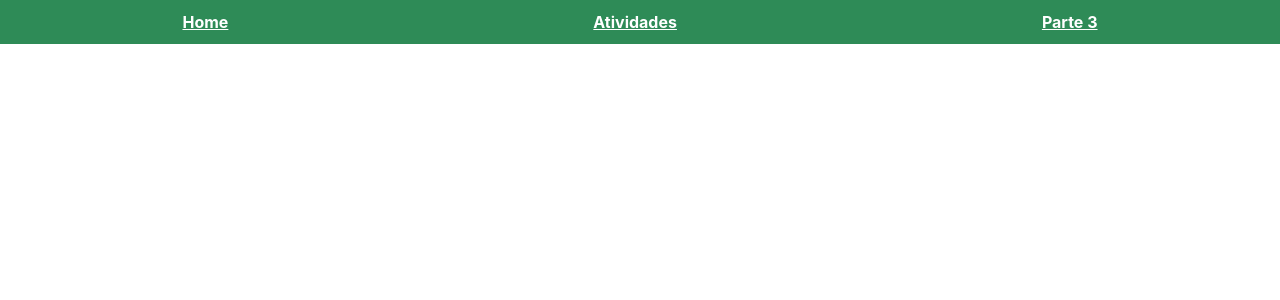
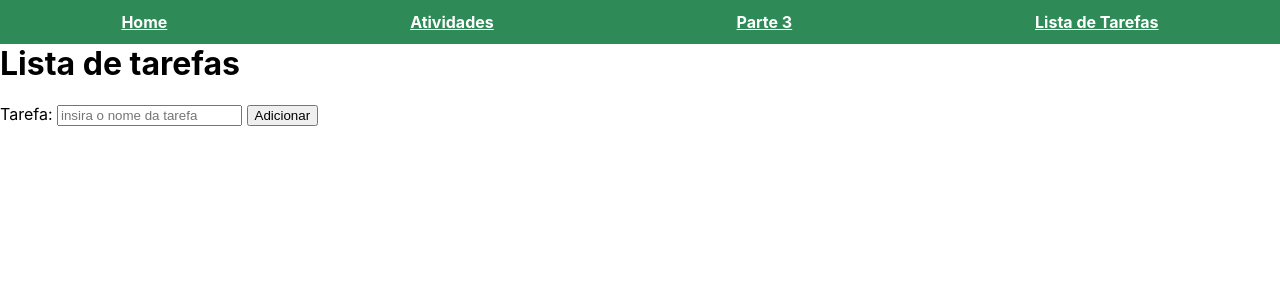
Before and after one commit to rsg73626/react-app-front-end-mackenzie-brasscom, a React (Create React App) app: page /tarefas in a window 1280 px wide. Shown: the top 300 px of the page. Built offline with nearby package versions, Linux system fonts and the light colour scheme.

Commit message:
Inicio da implementação do To do list.

```diff
--- a/src/Components/App/App.js
+++ b/src/Components/App/App.js
@@ -2,6 +2,7 @@ import ReactStudies from "../../pages/ReactStudies";
 import Atividades from "../../pages/Atividades";
 import Header from "../Header/Header";
 import TerceiraPagina from "../../pages/TerceiraPagina";
+import ListaTarefas from "../../pages/ListaTarefas";
 import { BrowserRouter, Routes, Route } from "react-router-dom";
 import "./App.css";
 
@@ -14,6 +15,7 @@ function App() {
                     <Route path="/" element={<ReactStudies />} />
                     <Route path="atividades" element={<Atividades />} />
                     <Route path="parte3" element={<TerceiraPagina />} />
+                    <Route path="tarefas" element={<ListaTarefas />} />
                 </Routes>
             </main>
         </BrowserRouter>
--- a/src/Components/Header/Header.js
+++ b/src/Components/Header/Header.js
@@ -10,6 +10,7 @@ function Header() {
                     <li><Link to="/">Home</Link></li>
                     <li><Link to="atividades">Atividades</Link></li>
                     <li><Link to="parte3">Parte 3</Link></li>
+                    <li><Link to="tarefas">Lista de Tarefas</Link></li>
                 </ul>
             </nav>
         </header>
--- /dev/null
+++ b/src/pages/ListaTarefas.js
@@ -0,0 +1,62 @@
+
+import { useState, useEffect } from "react";
+
+function ListaTarefas() {
+
+    const [id, setId] = useState(0);
+    const [novaTarefa, setNovaTarefa] = useState("");
+    const [tarefas, setTarefas] = useState([]);
+
+    const clicouNaTarefa = (idTarefa) => {
+        for (let tarefa of tarefas) {
+            if (tarefa.id == idTarefa) {
+                tarefa.concluido = !tarefa.concluido;
+                break;
+            }
+        }
+        setTarefas([...tarefas]);
+    }
+
+    const getTarefasJSX = () => {
+        return tarefas.map((tarefa) => {
+            return (
+                <label key={tarefa.id}>
+                    <input type="checkbox" onClick={ () => { clicouNaTarefa(tarefa.id) } }/>
+                    {tarefa.nome}
+                </label>
+            )
+        })
+    }
+
+    const mudouNovaTarefa = (evento) => {
+        const nomeTarefa = evento.target.value;
+        setNovaTarefa(nomeTarefa);
+    }
+
+    const adicionar = () => {
+        const novaTarefaObjeto = {
+            id: id,
+            nome: novaTarefa,
+            concluido: false
+        }
+        setId(id + 1);
+        setTarefas([...tarefas, novaTarefaObjeto]);
+        setNovaTarefa("");
+    }
+
+    return (
+        <>
+            <h1>Lista de tarefas</h1>
+            <form>
+                { getTarefasJSX() }
+            </form>
+            <form>
+                <label htmlFor="tarefa">Tarefa: </label>
+                <input type="text" placeholder="insira o nome da tarefa" id="tarefa" onChange={mudouNovaTarefa} value={novaTarefa}/>
+                {"   "}<button type="button" onClick={adicionar}>Adicionar</button>
+            </form>
+        </>
+    );
+}
+
+export default ListaTarefas;
```
Also changed, not shown: 2 other files (tests, documents, lock files or other folders).
